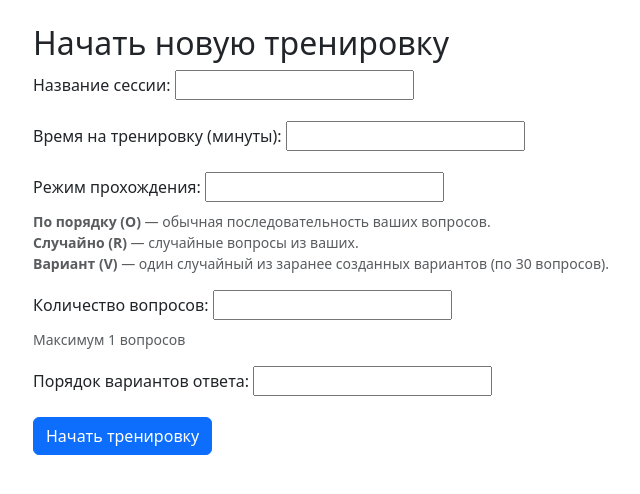
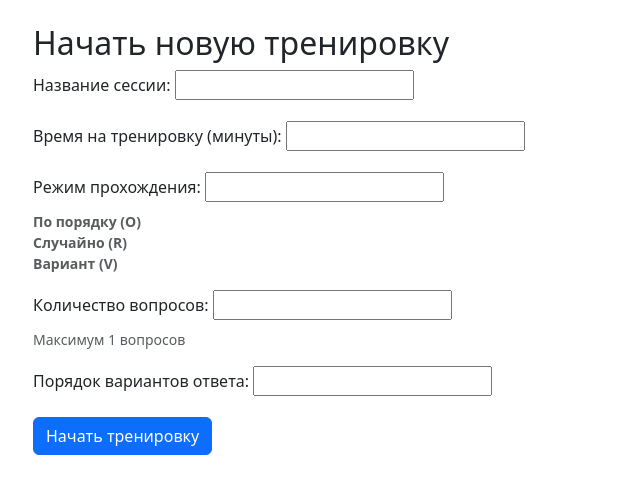
Before and after one commit to ersyn134/TestPractice, a Django app: template templates/sessions/start_session.html in a window 1280 px wide. Shown: the part 56-550 px from the top of the page, without its empty margins (61-701 px from the left). Run offline with Django 5.2, Linux system fonts and the light colour scheme; the template is opened without the code that fills it: most values are stand-ins (such as "Sample title", 1, 10 or a date in 2020); form fields are guessed from the names that the template uses; some libraries are stand-ins or nearby versions.

Commit message:
Delete garbage comments

```diff
--- a/apps/quiz/admin.py
+++ b/apps/quiz/admin.py
@@ -15,7 +15,6 @@ class SessionAdmin(admin.ModelAdmin):
 class QuestionAdmin(admin.ModelAdmin):
     list_display = (
         'id', 'user', 'text',
-        # заменяем correct_option на correct_text
         'correct_text',
         'created_at'
     )
@@ -26,7 +25,6 @@ class QuestionAdmin(admin.ModelAdmin):
 class UserAnswerAdmin(admin.ModelAdmin):
     list_display = (
         'id', 'user', 'session', 'question',
-        # заменяем selected_option на selected_text
         'selected_text',
         'is_correct'
     )
--- a/apps/quiz/forms.py
+++ b/apps/quiz/forms.py
@@ -5,7 +5,7 @@ from django import forms
 from .models import Question
 
 class QuestionForm(forms.ModelForm):
-    # вместо прежнего выбора буквы — выпадающий список по текстам option_*
+    #  выпадающий список по текстам option_*
     correct_text = forms.ChoiceField(label="Правильный ответ")
 
     class Meta:
@@ -29,7 +29,6 @@ class QuestionForm(forms.ModelForm):
             (self.instance.option_c, self.instance.option_c),
             (self.instance.option_d, self.instance.option_d),
         ]
-        # если это создание (instance ещё нет), заменяем тексты на пустые
         if not self.instance.pk:
             opts = [('', '— сначала заполните варианты —')]
         self.fields['correct_text'].choices = opts
--- a/templates/base.html
+++ b/templates/base.html
@@ -1,4 +1,3 @@
-<!-- templates/base.html -->
 <!DOCTYPE html>
 <html lang="ru">
 <head>
--- a/templates/sessions/start_session.html
+++ b/templates/sessions/start_session.html
@@ -19,9 +19,9 @@
             <label for="id_mode" class="form-label">Режим прохождения:</label>
             {{ form.mode }}
             <div class="form-text">
-                <strong>По порядку (O)</strong> — обычная последовательность ваших вопросов.<br>
-                <strong>Случайно (R)</strong> — случайные вопросы из ваших.<br>
-                <strong>Вариант (V)</strong> — один случайный из заранее созданных вариантов (по 30 вопросов).
+                <strong>По порядку (O)</strong><br>
+                <strong>Случайно (R)</strong><br>
+                <strong>Вариант (V)</strong>
             </div>
         </div>
 
```
